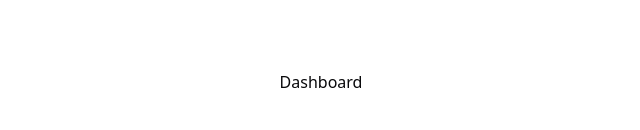
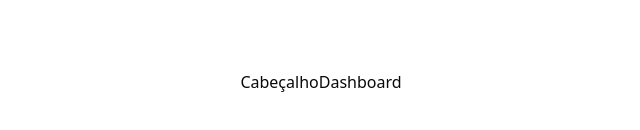
Before and after one commit to MatheusBorgesDev/pizza-shop, a React (Vite) app: page / in a window 1280 px wide. Shown: the part 318-448 px from the top of the page, without its empty margins (319-959 px from the left). Built offline with nearby package versions, Linux system fonts and the light colour scheme.

Commit message:
feat: :sparkles: add layouts to react router

```diff
--- /dev/null
+++ b/src/pages/_layouts/app.tsx
@@ -0,0 +1,13 @@
+import { Outlet } from "react-router-dom";
+
+export function AppLayout() {
+  return (
+    <div className="flex h-screen items-center justify-center">
+      <h1>Cabeçalho</h1>
+
+      <div>
+        <Outlet />
+      </div>
+    </div>
+  );
+}
--- /dev/null
+++ b/src/pages/_layouts/auth.tsx
@@ -0,0 +1,13 @@
+import { Outlet } from "react-router-dom";
+
+export function AuthLayout() {
+  return (
+    <div className="flex h-screen items-center justify-center">
+      <h1>Autenticação</h1>
+
+      <div>
+        <Outlet />
+      </div>
+    </div>
+  );
+}
```
Also changed, not shown: src/routes.tsx (+13 -2 lines), src/pages/home.tsx (deleted).
